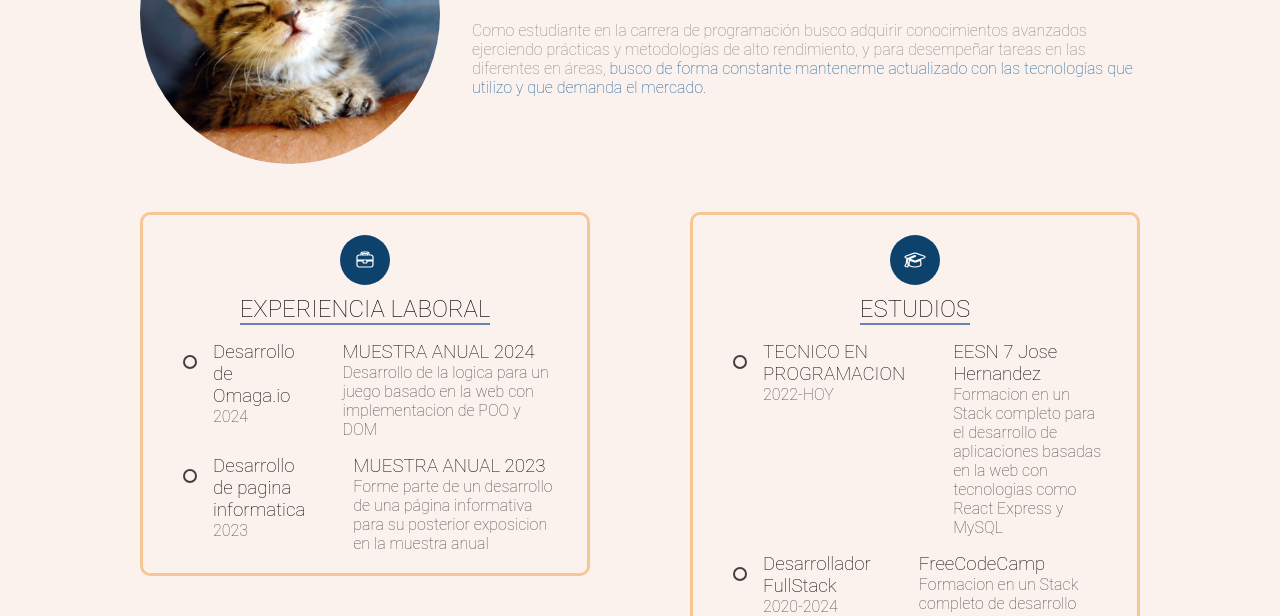
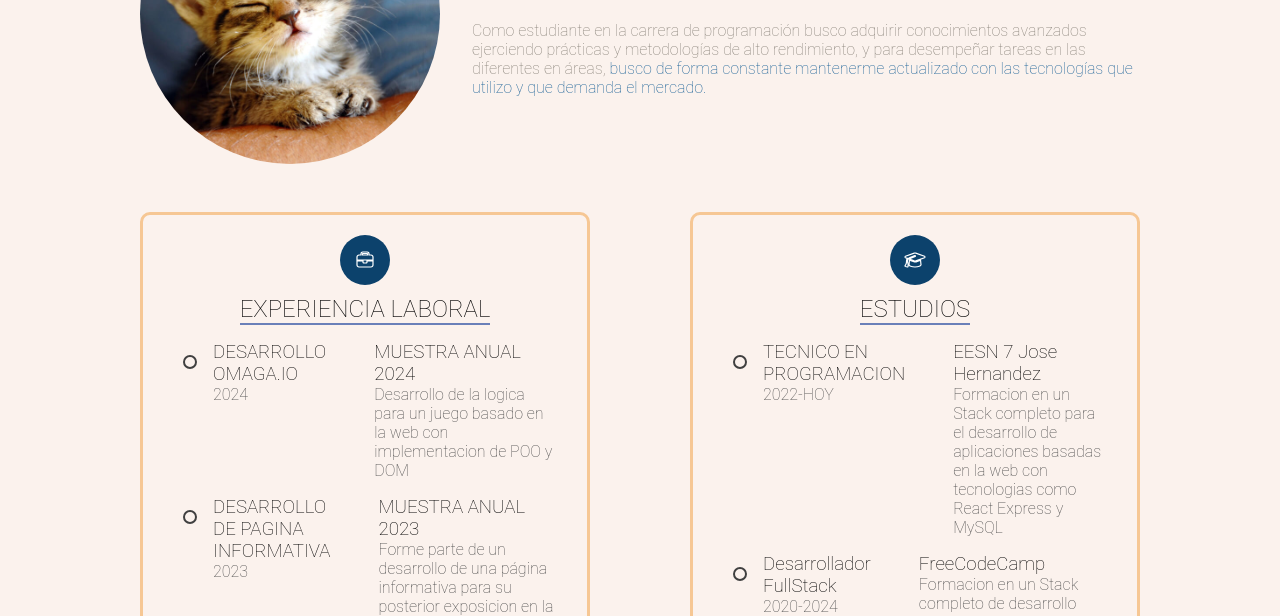
Before and after one commit to Wen24Callizaya/17-03-25-Presentacion, a plain HTML site: page walter.html in a window 1280 px wide. Shown: the part 184-800 px from the top of the page. Drawn offline with Linux system fonts and the light colour scheme; a web font is replaced by a local one.

Commit message:
correcion contenido

```diff
--- a/walter.html
+++ b/walter.html
@@ -39,7 +39,7 @@
                     <div class="contenedor-items">
                         <div class="item">
                             <div class="puesto">
-                                <h3>Desarrollo de Omaga.io</h3>
+				    <h3>DESARROLLO OMAGA.IO</h3>
                                 <p>2024</p>
                             </div>
                             <div class="datos-puesto">
@@ -49,7 +49,7 @@
                         </div>
                         <div class="item">
                             <div class="puesto">
-                                <h3>Desarrollo de pagina informatica</h3>
+                                <h3>DESARROLLO DE PAGINA INFORMATIVA</h3>
                                 <p>2023</p>
                             </div>
                             <div class="datos-puesto">
```
